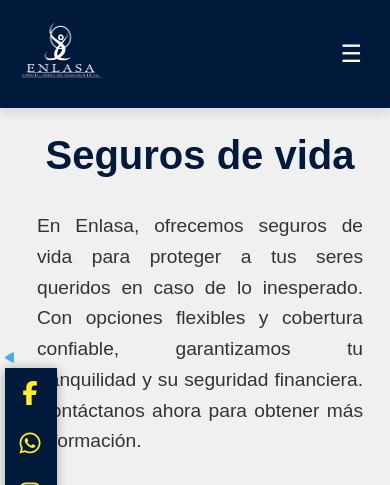
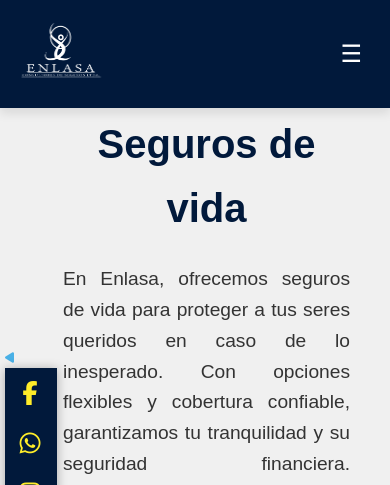
Before and after one commit to scanizales/Enlasa_D, a Django app: page /segurosVida in a window 390 px wide. Shown: the top 485 px of the page. Run offline with Django 5.2, Linux system fonts and the light colour scheme; some libraries are stand-ins or nearby versions; some web fonts are replaced; grey boxes are pictures that could not be loaded.

Commit message:
actualizado

```diff
--- a/home/static/css/vida.css
+++ b/home/static/css/vida.css
@@ -14,7 +14,7 @@ body {
 }
 
 
-/* Estilo para la sección de seguros generales */
+/* Estilo para la sección de seguros vida */
 .hero6 {
     display: flex;
     justify-content: space-between;
@@ -22,6 +22,7 @@ body {
     width: 100%; /* Ocupa todo el ancho */
     padding: 2rem;
     box-sizing: border-box;
+    margin-left: 26px;
 }
 
 .hero-content6 {
@@ -40,6 +41,7 @@ body {
     font-size: 1.2rem;
     line-height: 1.6;
     color: #333;
+    text-align: justify;
 }
 
 .img6-content {
@@ -59,6 +61,7 @@ body {
     .hero6 {
         flex-direction: column;
         text-align: center;
+        width: 90%;
     }
 
     .hero-content6, .img6-content {
```
